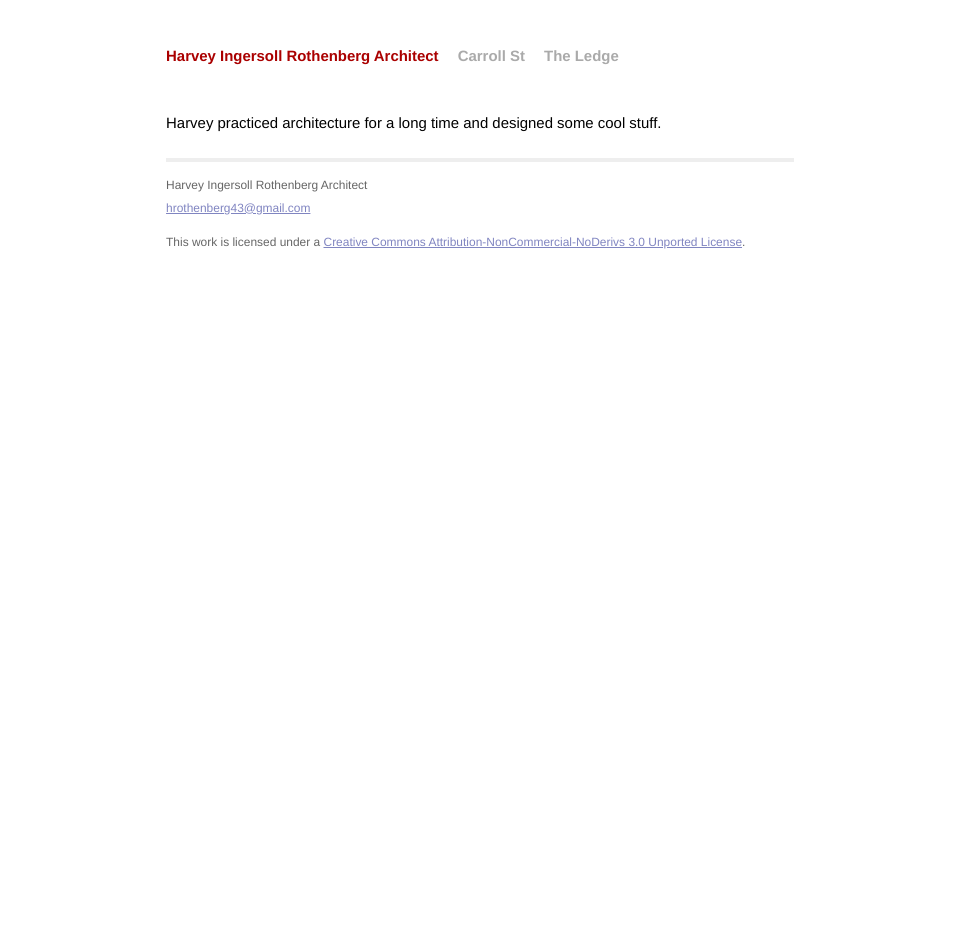
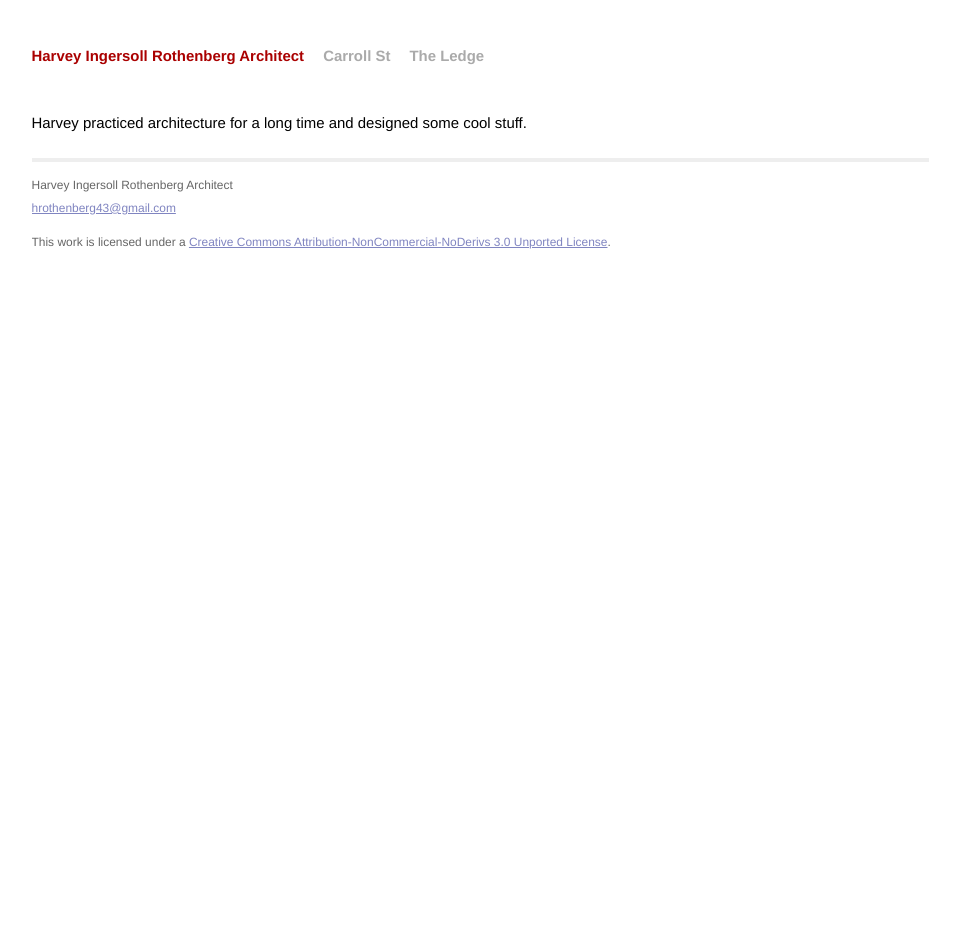
Before and after one commit to alexrothenberg/harvey, a Jekyll site: the page built from index.md, in a window 1280 px wide. Shown: the whole page, without its empty margins (160-1120 px from the left). Built offline with Jekyll 4.4.1, drawn with Linux system fonts in a browser that asks for light colours; nearby versions of some CDN libraries; Markdown is read by kramdown in place of the engine named in the settings.

Commit message:
some resizing of the photos and display areas in UI

```diff
--- a/css/main.css
+++ b/css/main.css
@@ -58,7 +58,7 @@ ul.posts span {
 .site {
   font-size: 115%;
   text-align: justify;
-  width: 42em;
+  width: 60em;
   margin: 3em auto 2em;
   line-height: 1.5em;
 }
--- a/js/gallery.js
+++ b/js/gallery.js
@@ -88,7 +88,7 @@ $(function() {
 				// we are using the elastislide plugin:
 				// http://tympanus.net/codrops/2011/09/12/elastislide-responsive-carousel/
 				$esCarousel.show().elastislide({
-					imageW 	: 65,
+					// imageW 	: 65,
 					onClick	: function( $item ) {
 						if( anim ) return false;
 						anim	= true;
```
